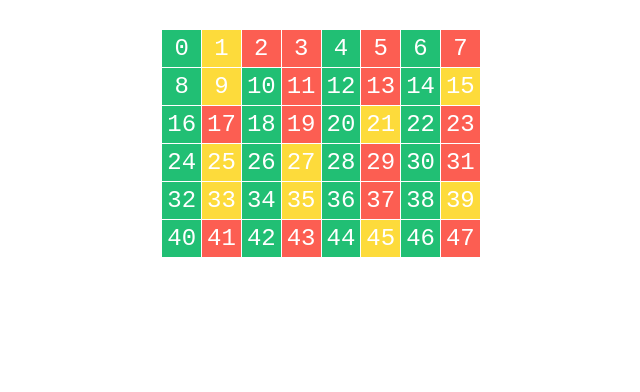
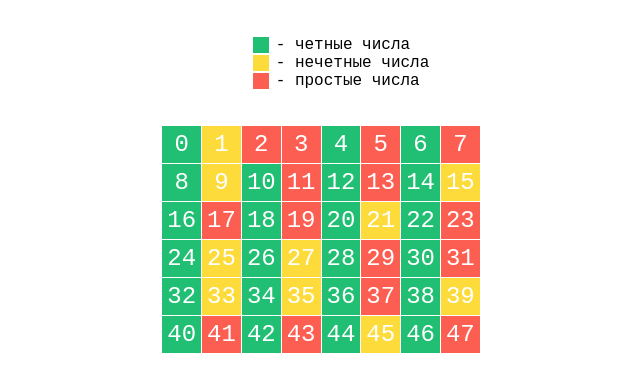
Before and after one commit to EvgeniaLeleo/sky-react, a JavaScript app in the folder sky-react-hw1/: page / in a window 1280 px wide. Shown: the top 392 px of the page, without its empty margins (319-959 px from the left). Built offline with nearby package versions, Linux system fonts and the light colour scheme.

Commit message:
docs: update readme.md

```diff
--- a/sky-react-hw1/src/App.css
+++ b/sky-react-hw1/src/App.css
@@ -1,8 +1,30 @@
-.container {
+body {
+  font-family: 'Courier New', Courier, monospace;
+}
+
+.container,
+.legend {
   display: flex;
   flex-direction: column;
   align-items: center;
-  margin-top: 30px;
+  margin-top: 20px;
+}
+
+.legend__items {
+  list-style-type: none;
+}
+
+.legend__item {
+  display: flex;
+  align-items: center;
+}
+
+.square {
+  display: inline-block;
+  width: 1rem;
+  height: 1rem;
+  background-color: #149763;
+  margin-right: 7px;
 }
 
 .numbers-table {
@@ -18,7 +40,6 @@
   justify-content: center;
   align-items: center;
   color: white;
-  font-family: 'Courier New', Courier, monospace;
   font-size: 24px;
   padding: 5px;
 }
--- a/sky-react-hw1/src/App.js
+++ b/sky-react-hw1/src/App.js
@@ -1,11 +1,13 @@
 import './App.css'
 import NumbersTable from './NumbersTable'
+import Legend from './Legend'
 
 const num = 48
 
 function App() {
   return (
     <div>
+      <Legend />
       <NumbersTable n={num} />
     </div>
   )
--- /dev/null
+++ b/sky-react-hw1/src/Legend.js
@@ -0,0 +1,19 @@
+function Legend() {
+  return (
+    <div className="legend">
+      <ul className="legend__items">
+        <li className="legend__item">
+          <span className="square even" /> - четные числа
+        </li>
+        <li className="legend__item">
+          <span className="square odd" /> - нечетные числа
+        </li>
+        <li className="legend__item">
+          <span className="square prime" /> - простые числа
+        </li>
+      </ul>
+    </div>
+  )
+}
+
+export default Legend
--- a/sky-react-hw1/src/NumbersTable.js
+++ b/sky-react-hw1/src/NumbersTable.js
@@ -8,7 +8,6 @@ function NumbersTable(props) {
   for (let i = 0; i < n; i += 1) {
     arr.push(i)
   }
-
   return (
     <div className="container">
       <div className="numbers-table">
```
Also changed, not shown: 1 other file (tests, documents, lock files or other folders).
